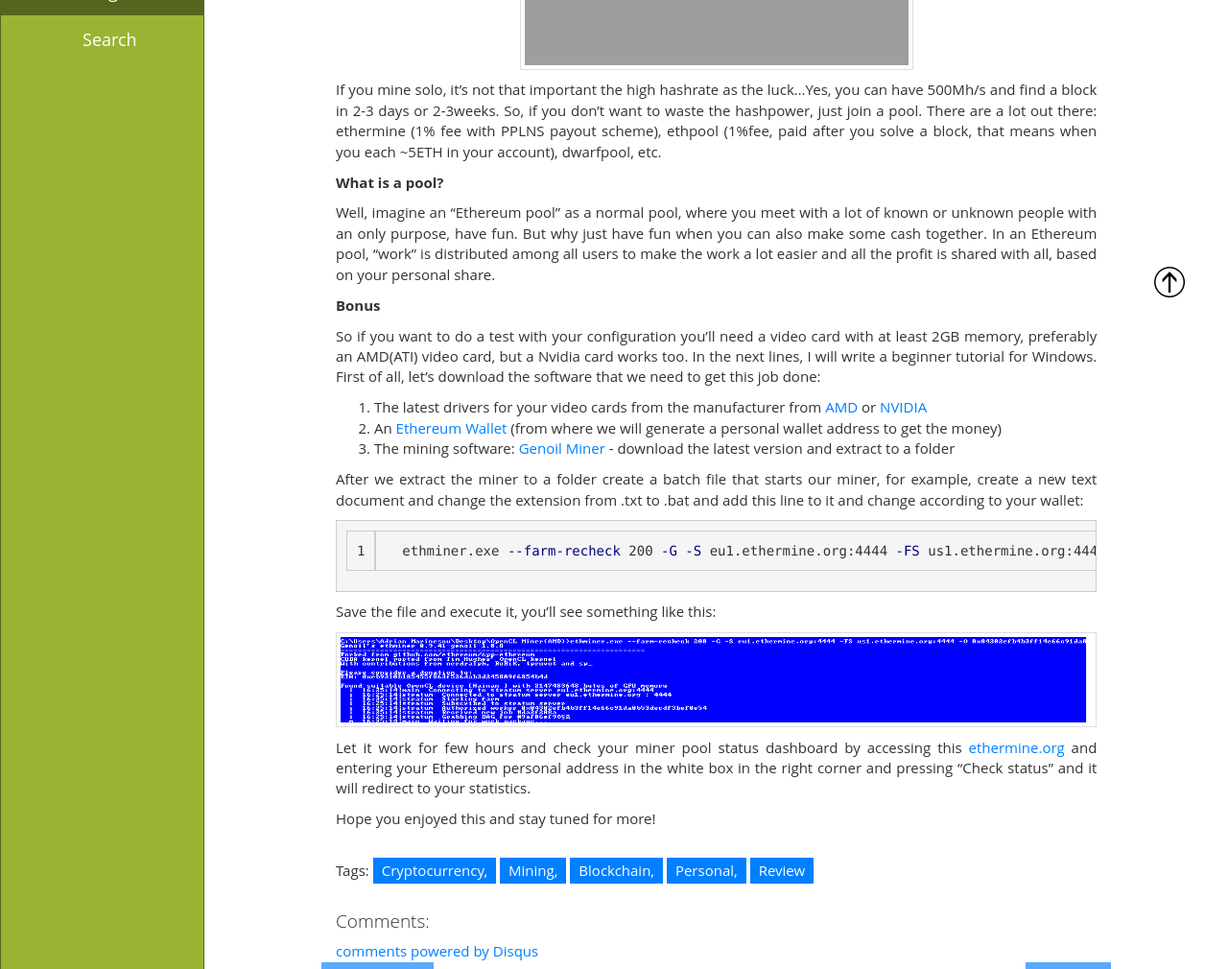
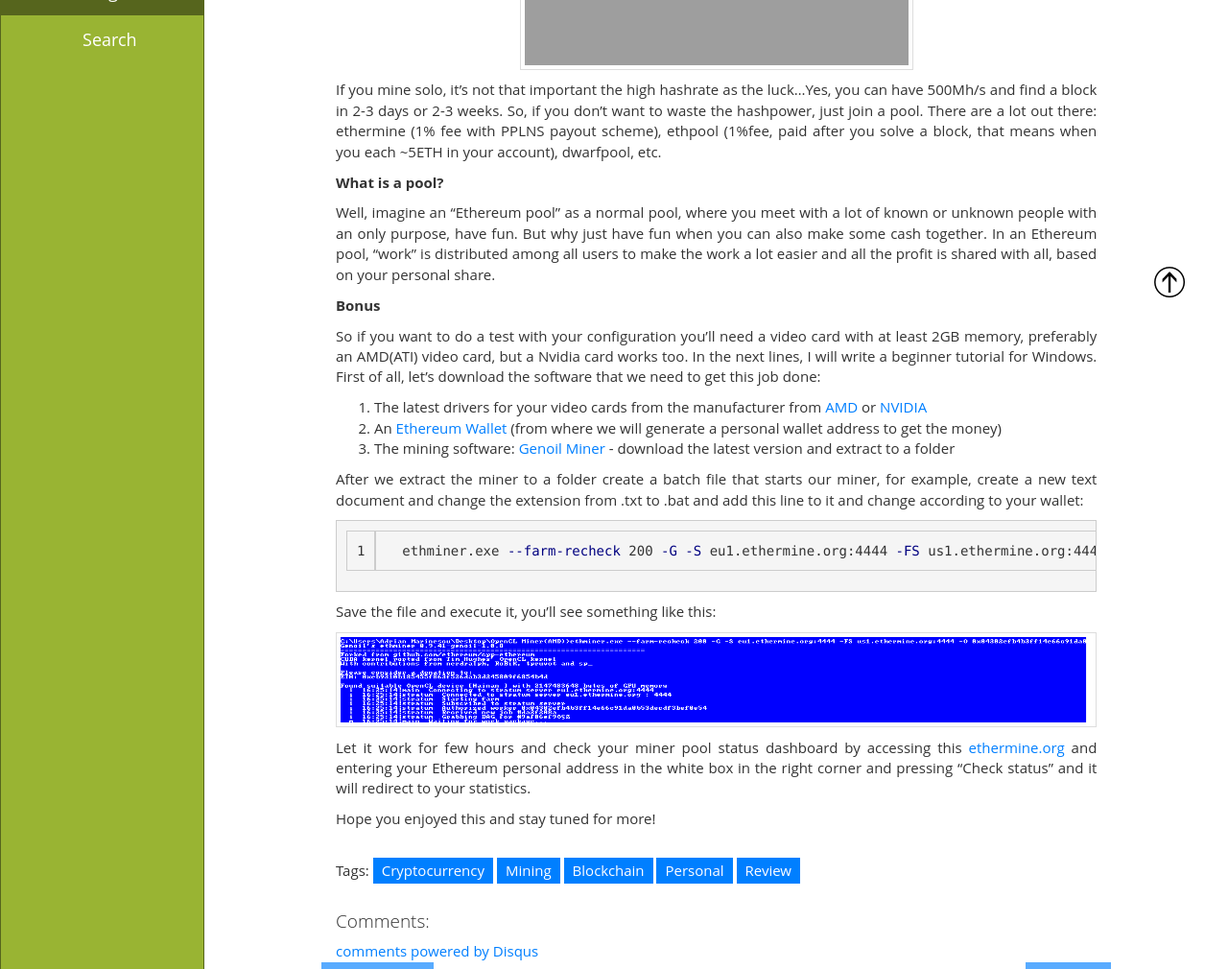
Before and after one commit to marinescuadrian/marinescuadrian.github.io, a Jekyll site: the page built from _posts/2016-07-27-cryptocurrency-mining.md, in a window 1280 px wide and 1400 px high, scrolled down 1488 px. Shown: the part 222-1232 px from the top of the window at 96% size. Built offline with Jekyll 4.4.1, drawn with Linux system fonts in a browser that asks for light colours; comment, search, counter and statistics services are not loaded.

Commit message:
Several Fixes

```diff
--- a/_config.yml
+++ b/_config.yml
@@ -10,8 +10,8 @@
 permalink:        /blog/:year/:month/:day/:title
 
 # Setup
-title:            'Adrian Marinescu`s Blog'
-tagline:          'Adrian Marinescu`s Personal Blog'
+title:            'Adrian Marinescu'
+tagline:          'Personal Blog'
 description:      'Adrian Marinescu`s Personal Blog'
 url:              'https://marinescuadrian.github.io'
 baseurl:          ''
--- a/_posts/2016-07-27-cryptocurrency-mining.md
+++ b/_posts/2016-07-27-cryptocurrency-mining.md
@@ -2,8 +2,8 @@
 layout: post
 title:  My experience with Cryptocurrency mining
 date:   2017-07-27 15:30:00
-categories: Cryptocurrency, Mining, Blockchain, Personal, Review
-tags: Cryptocurrency, Mining, Blockchain, Personal, Review
+categories: Cryptocurrency Mining Blockchain Personal Review
+tags: Cryptocurrency Mining Blockchain Personal Review
 ---
 
 Today, I am going to write an article about my personal experience with cryptocurrency mining. If that sound crazy to you, well...it isn't. You can really earn money just by letting your computer/s switched on and connected to the Internet. The most important things in this business are video cards, not CPU or RAM.
@@ -32,7 +32,7 @@
 
 <img class="img-responsive image-center thumbnail" src="{{site.url}}/img/mining/2_pcs_mining.jpg" alt="2 PCs Mining Cryptocurrency" />
 
-If you mine solo, it's not that important the high hashrate as the luck...Yes, you can have 500Mh/s and find a block in 2-3 days or 2-3weeks. So, if you don't want to waste the hashpower, just join a pool. There are a lot out there: ethermine (1% fee with PPLNS payout scheme), ethpool (1%fee, paid after you solve a block, that means when you each ~5ETH in your account), dwarfpool, etc.
+If you mine solo, it's not that important the high hashrate as the luck...Yes, you can have 500Mh/s and find a block in 2-3 days or 2-3 weeks. So, if you don't want to waste the hashpower, just join a pool. There are a lot out there: ethermine (1% fee with PPLNS payout scheme), ethpool (1%fee, paid after you solve a block, that means when you each ~5ETH in your account), dwarfpool, etc.
 
 **What is a pool?**
 
--- a/index.html
+++ b/index.html
@@ -5,7 +5,6 @@
 ---
 
 <div class="container">
-
 	<header class="row">
 	  <div class="col-sm-6 col-md-12" style="margin-top:25px;margin-bottom:25px">
 	    <h1 id="pin">{{site.title}}</h1>
```
Also changed, not shown: resume/index.md (+1 -1 lines).
